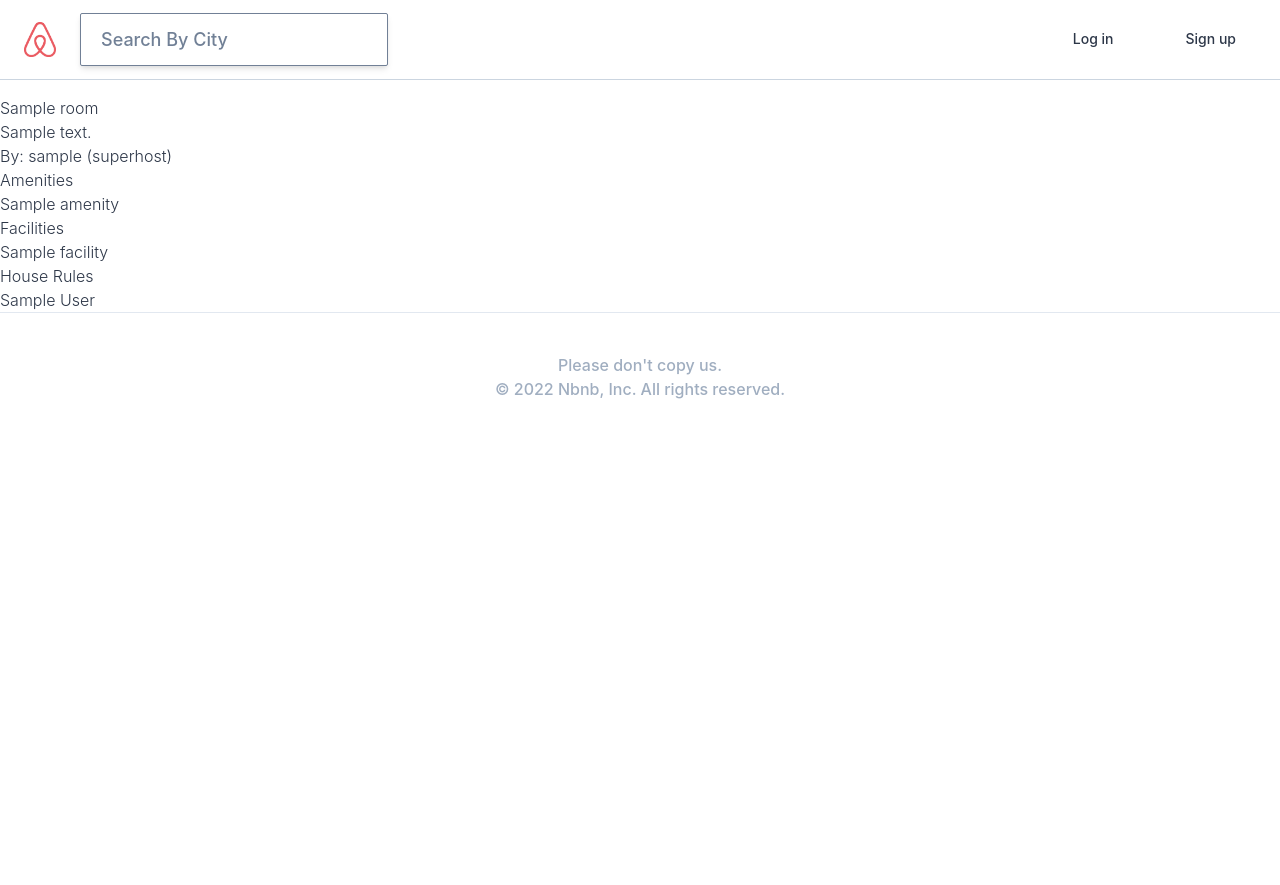
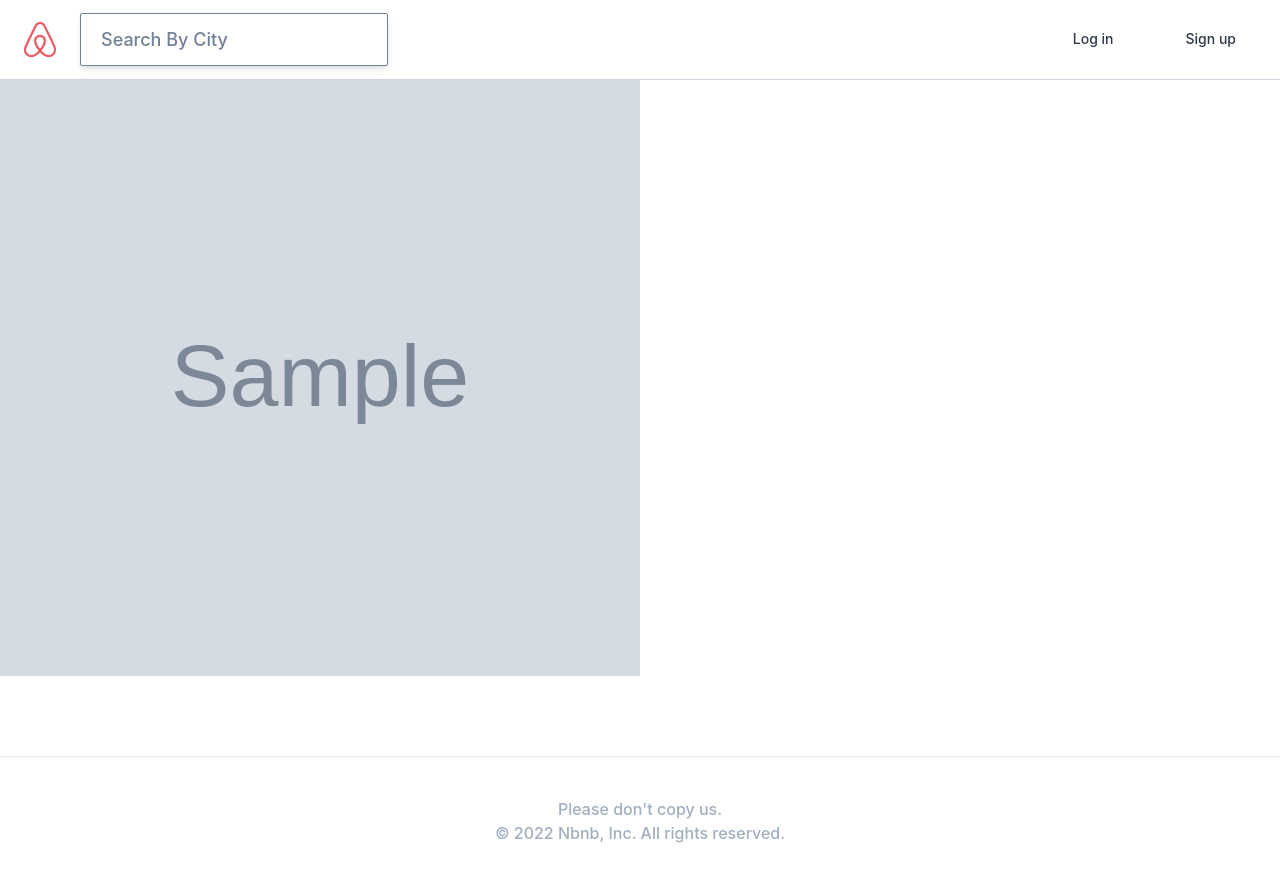
Before and after one commit to jeongsangtae/airbnb-clone, a Django app: page /rooms/1 in a window 1280 px wide. Before the commit the page ends 399 px from the top, so only its background shows below. Run offline with Django 3.2, Linux system fonts and the light colour scheme; tables that the repository leaves empty hold one stand-in row (values such as "Sample post"); grey boxes marked "Sample" are stand-in pictures; parts of the project's set-up code (start-up, migrations or seed data) failed here and were passed over; some libraries are stand-ins or nearby versions.

Commit message:
22.0 Photo Grid

```diff
--- a/rooms/models.py
+++ b/rooms/models.py
@@ -113,3 +113,7 @@ class Room(core_models.TimeStampedModel):
     def first_photo(self):
         (photo,) = self.photos.all()[:1]
         return photo.file.url
+
+    def get_next_four_photos(self):
+        photos = self.photos.all()[1:5]
+        return photos
--- a/templates/rooms/room_detail.html
+++ b/templates/rooms/room_detail.html
@@ -5,34 +5,16 @@
 {% endblock page_title %}
 
 {% block  content %}
-<div>
-    <h1>{{room.name}}</h1>
-    <h3>{{room.description}}</h3>
-</div>
-<div>
-    <h2>By: <a href="{{room.host.get_absolute_url}}">{{room.host.username}}</a>
-    {% if room.host.superhost %}
-        (superhost)
-    {% else %}
-    {% endif %}
-    </h2>
-    <h3>Amenities</h3>
-    <ul>
-    {% for a in room.amenities.all %}
-        <li>{{a}}</li>
-    {% endfor %}
-    </ul>
-    <h3>Facilities</h3>
-    <ul>
-    {% for a in room.facilities.all %}
-        <li>{{a}}</li>
-    {% endfor %}
-    </ul>
-    <h3>House Rules</h3>
-    <ul>
-    {% for a in room.house_rules.all %}
-        <li>{{a}}</li>
-    {% endfor %}
-    </ul>
-</div>
+
+    <div class="-mt-5 container max-w-full h-75vh flex mb-20">
+        <div class="h-full w-1/2 bg-center bg-cover" style="background-image:url({{room.first_photo}})"></div>
+        <div class="h-full w-1/2 flex flex-wrap">
+
+            {% for photo in room.get_next_four_photos %}
+                <div style="background-image:url({{photo.file.url}})" class="w-1/2 h-auto bg-cover bg-center border-gray-700 border"></div>
+            {% endfor %}
+
+        </div>
+    </div>
+
 {% endblock %}
```
